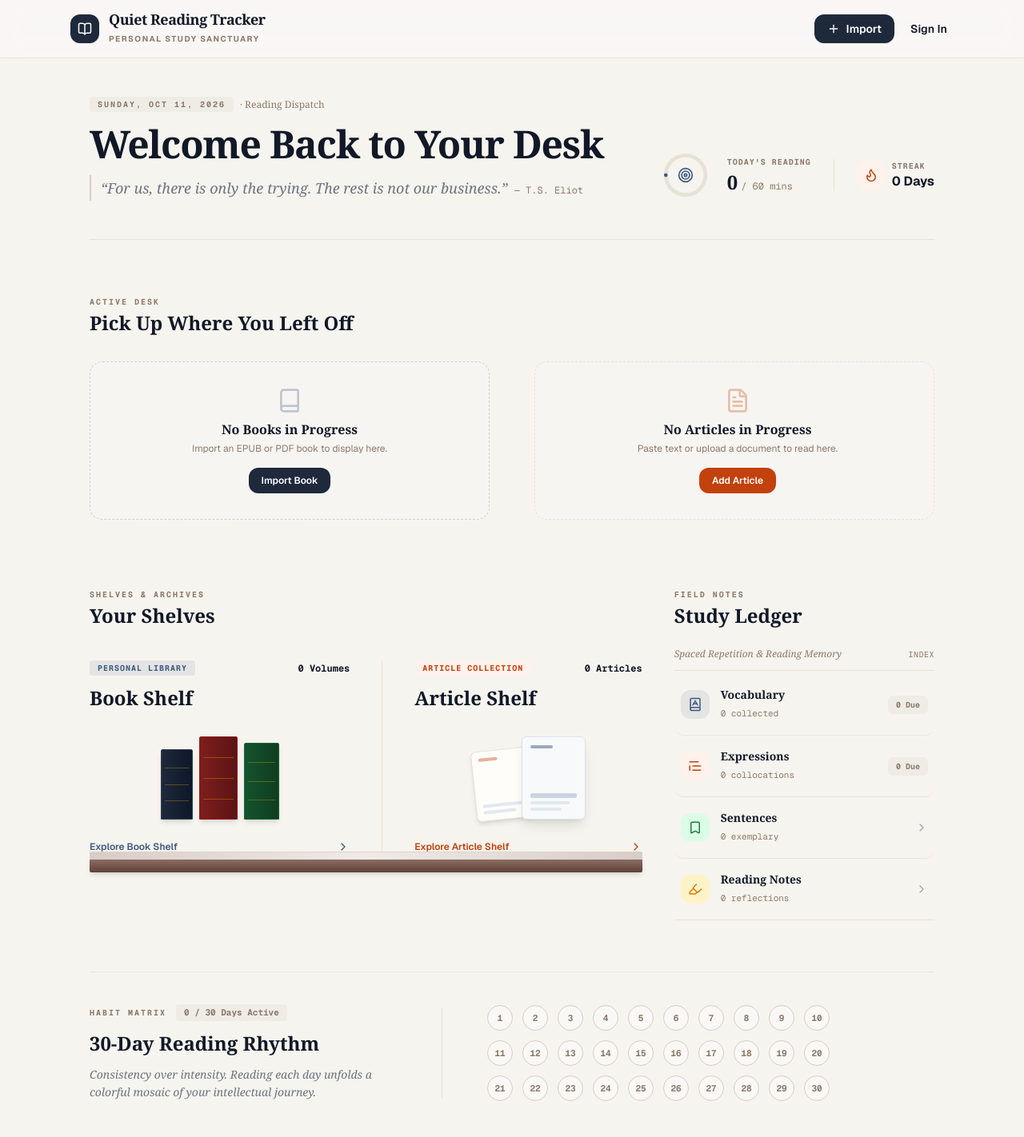
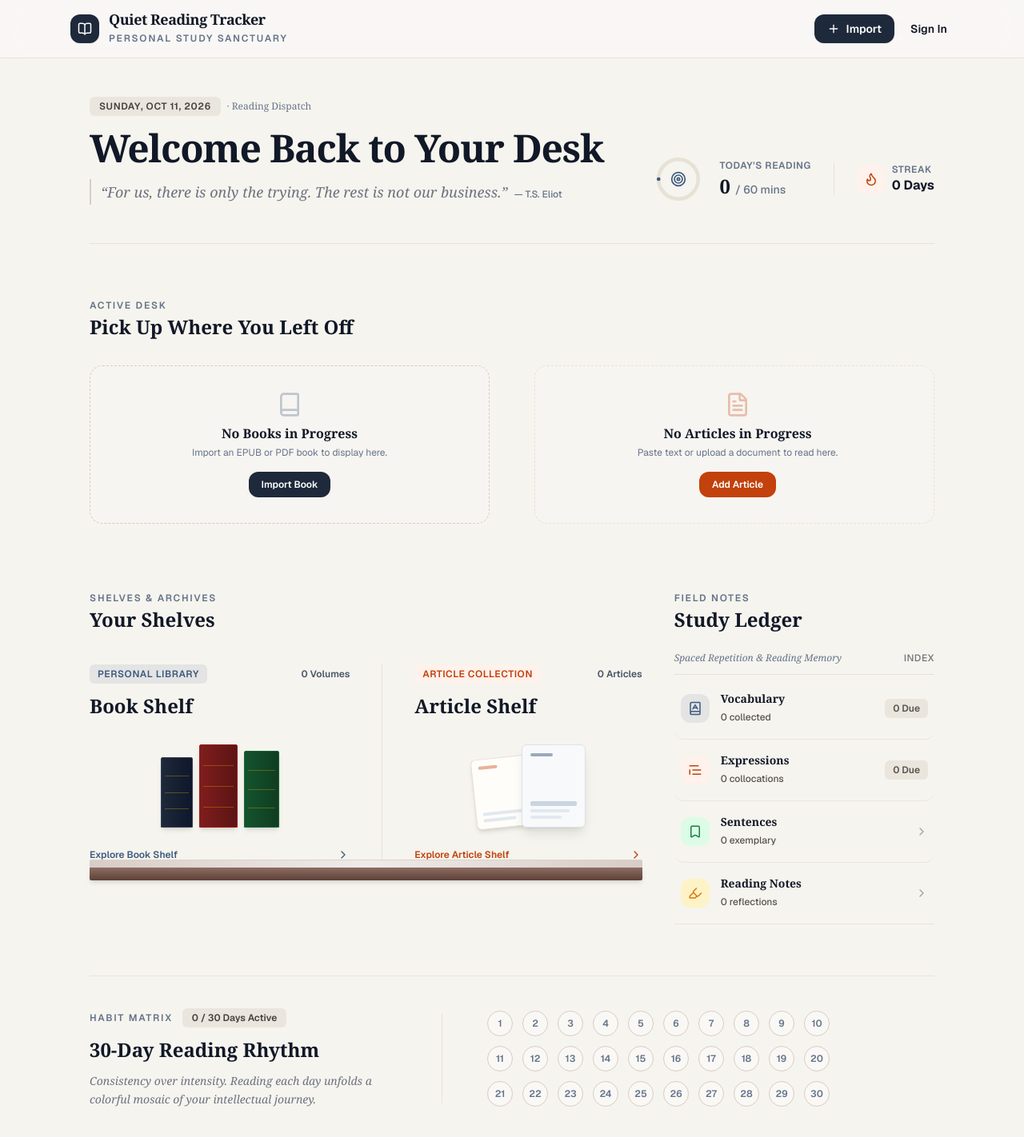
Before and after one commit to huangjh121-del/Quiet-phd-tracker, a Next.js app: page / in a window 1280 px wide. Shown: the top 1422 px of the page at 80% size. Built offline with nearby package versions, Linux system fonts and the light colour scheme; no server answers.

Commit message:
fix(typography): replace monospace slashed zero with clear readable sans font, enlarge signposts and improve contrast

```diff
--- a/src/app/globals.css
+++ b/src/app/globals.css
@@ -22,7 +22,7 @@
 body {
   background: #FAF9F6;
   color: #1C1C1C;
-  font-family: Arial, Helvetica, sans-serif;
+  font-family: var(--font-geist-sans), -apple-system, BlinkMacSystemFont, "Segoe UI", Roboto, "Helvetica Neue", Arial, sans-serif;
 }
 /* Copyright 2014 Mozilla Foundation
  *
--- a/src/app/page.tsx
+++ b/src/app/page.tsx
@@ -516,7 +516,7 @@ export default function Home() {
               <span className="font-serif font-bold text-lg tracking-tight text-[#111827] block leading-tight">
                 Quiet Reading Tracker
               </span>
-              <span className="text-[10px] uppercase font-bold tracking-[0.15em] text-[#8C7A6B]">
+              <span className="text-xs uppercase font-semibold tracking-[0.15em] text-[#64748B]">
                 Personal Study Sanctuary
               </span>
             </div>
@@ -552,17 +552,17 @@ export default function Home() {
           <div className="flex flex-col lg:flex-row lg:items-end justify-between gap-8">
             <div className="max-w-2xl space-y-3">
               <div className="flex items-center gap-2">
-                <span className="text-[10px] font-mono font-bold tracking-[0.2em] text-[#8C7A6B] bg-[#EFECE6] px-2.5 py-0.5 rounded uppercase">
+                <span className="text-xs font-semibold tracking-wider text-[#44403C] bg-[#EAE6DE] px-3 py-1 rounded-md uppercase">
                   {new Date().toLocaleDateString('en-US', { weekday: 'long', month: 'short', day: 'numeric', year: 'numeric' })}
                 </span>
-                <span className="text-xs text-[#8C7A6B] font-serif">· Reading Dispatch</span>
+                <span className="text-xs font-medium text-[#64748B] font-serif">· Reading Dispatch</span>
               </div>
               <h1 className="text-4xl md:text-5xl font-bold tracking-tight font-serif text-[#111827] leading-[1.15]">
                 Welcome Back to Your Desk
               </h1>
               <p className="text-[#6B7280] text-base md:text-lg font-serif italic border-l-2 border-[#D7CCC8] pl-3 py-0.5">
                 &ldquo;For us, there is only the trying. The rest is not our business.&rdquo;
-                <span className="text-xs not-italic text-[#8C7A6B] ml-2 font-mono">— T.S. Eliot</span>
+                <span className="text-xs not-italic font-medium text-[#64748B] ml-2 font-sans">— T.S. Eliot</span>
               </p>
             </div>
 
@@ -578,12 +578,12 @@ export default function Home() {
                 </div>
               </div>
               <div>
-                <span className="text-[10px] font-mono font-bold tracking-widest uppercase text-[#8C7A6B] block">
+                <span className="text-xs font-semibold tracking-wider uppercase text-[#64748B] block">
                   Today&apos;s Reading
                 </span>
-                <div className="flex items-baseline gap-1 mt-0.5">
+                <div className="flex items-baseline gap-1.5 mt-0.5">
                   <span className="text-2xl font-serif font-bold text-[#111827]">{readingStats.todayMins}</span>
-                  <span className="text-xs text-[#8C7A6B] font-mono">/ 60 mins</span>
+                  <span className="text-sm font-medium text-[#64748B]">/ 60 mins</span>
                 </div>
               </div>
               <div className="h-10 w-[1px] bg-[#E7E2D6] mx-1" />
@@ -592,7 +592,7 @@ export default function Home() {
                   <Flame className="w-4.5 h-4.5" />
                 </div>
                 <div>
-                  <span className="text-[10px] font-mono font-bold tracking-widest uppercase text-[#8C7A6B] block">Streak</span>
+                  <span className="text-xs font-semibold tracking-wider uppercase text-[#64748B] block">Streak</span>
                   <span className="text-base font-bold text-[#111827]">{readingStats.streak} Days</span>
                 </div>
               </div>
@@ -604,7 +604,7 @@ export default function Home() {
         <section className="space-y-6">
           <div className="flex items-center justify-between">
             <div>
-              <span className="text-[10px] font-mono font-bold tracking-[0.2em] text-[#8C7A6B] uppercase">
+              <span className="text-xs font-semibold tracking-[0.15em] text-[#64748B] uppercase">
                 Active Desk
               </span>
               <h2 className="text-2xl font-serif font-bold text-[#111827]">
@@ -641,7 +641,7 @@ export default function Home() {
 
                     {/* Footer ribbon */}
                     <div className="border-t border-white/10 pt-1 text-center">
-                      <span className="text-[8px] font-mono text-slate-400 font-bold">
+                      <span className="text-[9px] font-bold text-slate-300">
                         {mostRecentBook.progress}%
                       </span>
                     </div>
@@ -654,7 +654,7 @@ export default function Home() {
                 <div className="flex-1 min-w-0 flex flex-col justify-between py-1">
                   <div>
                     <div className="flex items-start justify-between gap-2 mb-1.5">
-                      <span className="text-[10px] font-mono font-bold tracking-widest uppercase text-[#3D5A80] bg-[#3D5A80]/10 px-2 py-0.5 rounded">
+                      <span className="text-xs font-semibold tracking-wider uppercase text-[#3D5A80] bg-[#3D5A80]/10 px-2.5 py-1 rounded-md">
                         Book in Progress
                       </span>
                       <button
@@ -685,8 +685,8 @@ export default function Home() {
 
                   <div className="mt-4 pt-3 border-t border-[#EAE5DA]">
                     <div className="flex justify-between items-center text-xs mb-1.5">
-                      <span className="font-mono text-[#8C7A6B] text-[11px]">Reading Progress</span>
-                      <span className="font-mono font-bold text-[#111827]">{mostRecentBook.progress}%</span>
+                      <span className="text-xs font-medium text-[#64748B]">Reading Progress</span>
+                      <span className="text-xs font-bold text-[#111827]">{mostRecentBook.progress}%</span>
                     </div>
                     <div className="w-full bg-[#E5E5E5] rounded-full h-1.5 overflow-hidden mb-3">
                       <div
@@ -705,10 +705,10 @@ export default function Home() {
                 </div>
               </div>
             ) : (
-              <div className="border border-dashed border-[#D7CCC8] rounded-2xl p-8 flex flex-col items-center justify-center text-center text-[#8C7A6B] bg-[#FAF8F5]/40">
+              <div className="border border-dashed border-[#D7CCC8] rounded-2xl p-8 flex flex-col items-center justify-center text-center text-[#64748B] bg-[#FAF8F5]/40">
                 <Book className="w-8 h-8 mb-2 opacity-30 text-[#3D5A80]" />
                 <h3 className="font-serif font-bold text-base text-[#111827] mb-1">No Books in Progress</h3>
-                <p className="text-xs text-[#8C7A6B] mb-4">Import an EPUB or PDF book to display here.</p>
+                <p className="text-xs text-[#64748B] mb-4">Import an EPUB or PDF book to display here.</p>
                 <button
                   onClick={() => { setImportCategory('book'); setShowImportModal(true); }}
                   className="px-4 py-2 bg-[#1E293B] text-white rounded-xl text-xs font-semibold cursor-pointer"
@@ -742,7 +742,7 @@ export default function Home() {
                     </div>
 
                     <div className="border-t border-[#E7E2D6] pt-1 text-center">
-                      <span className="text-[7.5px] font-mono text-[#8C7A6B] font-bold">
+                      <span className="text-[9px] font-bold text-[#64748B]">
                         {mostRecentArticle.progress}%
                       </span>
                     </div>
@@ -753,7 +753,7 @@ export default function Home() {
                 <div className="flex-1 min-w-0 flex flex-col justify-between py-1">
                   <div>
                     <div className="flex items-start justify-between gap-2 mb-1.5">
-                      <span className="text-[10px] font-mono font-bold tracking-widest uppercase text-[#C2410C] bg-[#FFF1EB] px-2 py-0.5 rounded">
+                      <span className="text-xs font-semibold tracking-wider uppercase text-[#C2410C] bg-[#FFF1EB] px-2.5 py-1 rounded-md">
                         Article in Progress
                       </span>
                       <button
@@ -784,8 +784,8 @@ export default function Home() {
 
                   <div className="mt-4 pt-3 border-t border-[#EAE5DA]">
                     <div className="flex justify-between items-center text-xs mb-1.5">
-                      <span className="font-mono text-[#8C7A6B] text-[11px]">Reading Progress</span>
-                      <span className="font-mono font-bold text-[#111827]">{mostRecentArticle.progress}%</span>
+                      <span className="text-xs font-medium text-[#64748B]">Reading Progress</span>
+                      <span className="text-xs font-bold text-[#111827]">{mostRecentArticle.progress}%</span>
                     </div>
                     <div className="w-full bg-[#E5E5E5] rounded-full h-1.5 overflow-hidden mb-3">
                       <div
@@ -804,10 +804,10 @@ export default function Home() {
                 </div>
               </div>
             ) : (
-              <div className="border border-dashed border-[#D7CCC8] rounded-2xl p-8 flex flex-col items-center justify-center text-center text-[#8C7A6B] bg-[#FAF8F5]/40 lg:border-l lg:border-[#E7E2D6] lg:pl-10">
+              <div className="border border-dashed border-[#D7CCC8] rounded-2xl p-8 flex flex-col items-center justify-center text-center text-[#64748B] bg-[#FAF8F5]/40 lg:border-l lg:border-[#E7E2D6] lg:pl-10">
                 <FileText className="w-8 h-8 mb-2 opacity-30 text-[#C2410C]" />
                 <h3 className="font-serif font-bold text-base text-[#111827] mb-1">No Articles in Progress</h3>
-                <p className="text-xs text-[#8C7A6B] mb-4">Paste text or upload a document to read here.</p>
+                <p className="text-xs text-[#64748B] mb-4">Paste text or upload a document to read here.</p>
                 <button
                   onClick={() => { setImportCategory('article'); setShowImportModal(true); }}
                   className="px-4 py-2 bg-[#C2410C] text-white rounded-xl text-xs font-semibold cursor-pointer"
@@ -824,7 +824,7 @@ export default function Home() {
           {/* Left Column: Living Shelves Showcases (2 cols) */}
           <div className="lg:col-span-2 space-y-8">
             <div>
-              <span className="text-[10px] font-mono font-bold tracking-[0.2em] text-[#8C7A6B] uppercase">
+              <span className="text-xs font-semibold tracking-[0.15em] text-[#64748B] uppercase">
                 Shelves & Archives
               </span>
               <h2 className="text-2xl font-serif font-bold text-[#111827]">
@@ -842,10 +842,10 @@ export default function Home() {
                 >
                   <div>
                     <div className="flex items-center justify-between mb-3">
-                      <span className="text-[10px] font-mono font-bold tracking-widest uppercase text-[#3D5A80] bg-[#3D5A80]/10 px-2.5 py-0.5 rounded">
+                      <span className="text-xs font-semibold tracking-wider uppercase text-[#3D5A80] bg-[#3D5A80]/10 px-2.5 py-1 rounded-md">
                         Personal Library
                       </span>
-                      <span className="text-xs font-mono font-bold text-[#111827]">
+                      <span className="text-xs font-semibold text-[#475569]">
                         {books.length} Volumes
                       </span>
                     </div>
@@ -891,10 +891,10 @@ export default function Home() {
                 >
                   <div>
                     <div className="flex items-center justify-between mb-3">
-                      <span className="text-[10px] font-mono font-bold tracking-widest uppercase text-[#C2410C] bg-[#FFF1EB] px-2.5 py-0.5 rounded">
+                      <span className="text-xs font-semibold tracking-wider uppercase text-[#C2410C] bg-[#FFF1EB] px-2.5 py-1 rounded-md">
                         Article Collection
                       </span>
-                      <span className="text-xs font-mono font-bold text-[#111827]">
+                      <span className="text-xs font-semibold text-[#475569]">
                         {articles.length} Articles
                       </span>
                     </div>
@@ -944,7 +944,7 @@ export default function Home() {
           {/* Right Column: Knowledge Study Ledger (Ruled Notebook Index) */}
           <div className="space-y-4">
             <div>
-              <span className="text-[10px] font-mono font-bold tracking-[0.2em] text-[#8C7A6B] uppercase">
+              <span className="text-xs font-semibold tracking-[0.15em] text-[#64748B] uppercase">
                 Field Notes
               </span>
               <h2 className="text-2xl font-serif font-bold text-[#111827]">
@@ -955,10 +955,10 @@ export default function Home() {
             {/* Ruled Notebook Ledger Catalog (Unboxed classic index layout) */}
             <div className="pt-2">
               <div className="border-b border-[#E7E2D6] pb-3 mb-1 flex items-center justify-between">
-                <span className="text-xs font-serif italic text-[#8C7A6B]">
+                <span className="text-xs font-serif italic text-[#64748B]">
                   Spaced Repetition & Reading Memory
                 </span>
-                <span className="text-[10px] font-mono text-[#8C7A6B] uppercase tracking-wider">
+                <span className="text-xs font-medium text-[#71717A] uppercase tracking-wider">
                   Index
                 </span>
               </div>
@@ -978,11 +978,11 @@ export default function Home() {
                       <span className="block font-serif font-bold text-sm text-[#111827] group-hover:text-[#3D5A80] transition-colors">
                         Vocabulary
                       </span>
-                      <span className="text-[11px] font-mono text-[#8C7A6B]">{libStats.words} collected</span>
+                      <span className="text-xs font-medium text-[#57534E]">{libStats.words} collected</span>
                     </div>
                   </div>
-                  <span className={`text-[10px] font-mono font-bold px-2.5 py-1 rounded-md ${
-                    libStats.dueWords > 0 ? 'bg-[#C2410C] text-white shadow-2xs' : 'bg-[#EFECE6] text-[#8C7A6B]'
+                  <span className={`text-xs font-semibold px-2.5 py-1 rounded-md transition-colors ${
+                    libStats.dueWords > 0 ? 'bg-[#C2410C] text-white shadow-xs' : 'bg-[#EAE6DE] text-[#57534E]'
                   }`}>
                     {libStats.dueWords} Due
                   </span>
@@ -1001,11 +1001,11 @@ export default function Home() {
                       <span className="block font-serif font-bold text-sm text-[#111827] group-hover:text-[#C2410C] transition-colors">
                         Expressions
                       </span>
-                      <span className="text-[11px] font-mono text-[#8C7A6B]">{libStats.phrases} collocations</span>
+                      <span className="text-xs font-medium text-[#57534E]">{libStats.phrases} collocations</span>
                     </div>
                   </div>
-                  <span className={`text-[10px] font-mono font-bold px-2.5 py-1 rounded-md ${
-                    libStats.duePhrases > 0 ? 'bg-[#C2410C] text-white shadow-2xs' : 'bg-[#EFECE6] text-[#8C7A6B]'
+                  <span className={`text-xs font-semibold px-2.5 py-1 rounded-md transition-colors ${
+                    libStats.duePhrases > 0 ? 'bg-[#C2410C] text-white shadow-xs' : 'bg-[#EAE6DE] text-[#57534E]'
                   }`}>
                     {libStats.duePhrases} Due
                   </span>
@@ -1024,7 +1024,7 @@ export default function Home() {
                       <span className="block font-serif font-bold text-sm text-[#111827] group-hover:text-[#15803D] transition-colors">
                         Sentences
                       </span>
-                      <span className="text-[11px] font-mono text-[#8C7A6B]">{libStats.sentences} exemplary</span>
+                      <span className="text-xs font-medium text-[#57534E]">{libStats.sentences} exemplary</span>
                     </div>
                   </div>
                   <ChevronRight className="w-4 h-4 text-[#9CA3AF] group-hover:translate-x-1 transition-transform" />
@@ -1043,7 +1043,7 @@ export default function Home() {
                       <span className="block font-serif font-bold text-sm text-[#111827] group-hover:text-[#D97706] transition-colors">
                         Reading Notes
                       </span>
-                      <span className="text-[11px] font-mono text-[#8C7A6B]">{libStats.notes} reflections</span>
+                      <span className="text-xs font-medium text-[#57534E]">{libStats.notes} reflections</span>
                     </div>
                   </div>
                   <ChevronRight className="w-4 h-4 text-[#9CA3AF] group-hover:translate-x-1 transition-transform" />
@@ -1059,14 +1059,14 @@ export default function Home() {
             {/* Left Narrative & Stats Block (No empty void) */}
             <div className="space-y-3 max-w-sm shrink-0">
               <div className="flex items-center gap-3">
-                <span className="text-[10px] font-mono font-bold tracking-[0.2em] text-[#8C7A6B] uppercase">
+                <span className="text-xs font-semibold tracking-[0.15em] text-[#64748B] uppercase">
                   Habit Matrix
                 </span>
                 {(() => {
                   const days = displayDays.length > 0 ? displayDays : [];
                   const activeCount = days.filter(d => readingStats.history && readingStats.history[d] > 0).length;
                   return (
-                    <span className="text-[11px] font-mono font-bold text-[#8C7A6B] bg-[#EFECE6] px-2.5 py-0.5 rounded">
+                    <span className="text-xs font-semibold text-[#44403C] bg-[#EAE6DE] px-3 py-1 rounded-md">
                       {activeCount} / 30 Days Active
                     </span>
                   );
@@ -1116,12 +1116,12 @@ export default function Home() {
                         style={{
                           backgroundColor: isRead ? color : '#FAF8F5',
                           border: isRead ? `1px solid ${color}` : '1px solid #D7CCC8',
-                          color: isRead ? '#FFFFFF' : '#8C7A6B',
+                          color: isRead ? '#FFFFFF' : '#64748B',
                           boxShadow: isRead ? `0 2px 8px ${color}45` : 'none'
                         }}
                         title={!isPlaceholder ? `${dateStr}: ${mins > 0 ? `${mins} mins read` : 'No reading recorded'}` : `Day ${i + 1}`}
                       >
-                        <span className="text-[11px] font-mono font-bold leading-none">
+                        <span className="text-xs font-semibold leading-none">
                           {i + 1}
                         </span>
                       </div>
@@ -1148,7 +1148,7 @@ export default function Home() {
 
               {/* Category Selector */}
               <div>
-                <h4 className="text-xs font-mono font-bold tracking-widest uppercase text-[#8C7A6B] mb-3">Target Shelf</h4>
+                <h4 className="text-xs font-semibold tracking-wider uppercase text-[#64748B] mb-3">Target Shelf</h4>
                 <div className="grid grid-cols-2 gap-4">
                   <button
                     onClick={() => { setImportCategory('book'); setImportMethod('file'); }}
@@ -1198,12 +1198,12 @@ export default function Home() {
               {/* Method 1: File Upload */}
               {importMethod === 'file' ? (
                 <div>
-                  <h4 className="text-xs font-mono font-bold tracking-widest uppercase text-[#8C7A6B] mb-3">Upload Document</h4>
+                  <h4 className="text-xs font-semibold tracking-wider uppercase text-[#64748B] mb-3">Upload Document</h4>
                   <div
                     className={`border-2 border-dashed rounded-2xl p-10 flex flex-col items-center justify-center text-center cursor-pointer transition-colors ${
                       isDragging
                         ? (importCategory === 'book' ? 'border-[#3D5A80] bg-[#3D5A80]/5' : 'border-[#C2410C] bg-[#FFF1EB]')
-                        : 'border-[#D7CCC8] hover:border-[#8C7A6B] bg-white'
+                        : 'border-[#D7CCC8] hover:border-[#64748B] bg-white'
                     }`}
                     onClick={() => fileInputRef.current?.click()}
                     onDragOver={handleDragOver}
@@ -1218,11 +1218,11 @@ export default function Home() {
                       </>
                     ) : (
                       <>
-                        <div className="w-12 h-12 bg-[#F6F4EE] rounded-2xl flex items-center justify-center mb-3 text-[#8C7A6B]">
+                        <div className="w-12 h-12 bg-[#F6F4EE] rounded-2xl flex items-center justify-center mb-3 text-[#64748B]">
                           <Upload className="w-6 h-6" />
                         </div>
                         <p className="font-serif font-bold text-[#111827] mb-1">Click to Upload or Drag & Drop</p>
-                        <p className="text-xs text-[#8C7A6B]">Supports .epub and .pdf formats</p>
+                        <p className="text-xs text-[#64748B]">Supports .epub and .pdf formats</p>
                       </>
                     )}
                   </div>
--- a/src/app/reader/ReaderClient.tsx
+++ b/src/app/reader/ReaderClient.tsx
@@ -1295,12 +1295,12 @@ export default function Reader() {
                 </div>
                 <div>
                   <h3 className="font-serif font-bold text-lg text-[#111827]">Add Reading Note</h3>
-                  <span className="text-[10px] font-mono text-[#8C7A6B] block">Highlight & personal reflections</span>
+                  <span className="text-xs text-[#64748B] block">Highlight & personal reflections</span>
                 </div>
               </div>
               <button
                 onClick={() => setNoteModal(null)}
-                className="p-1 rounded-full text-[#8C7A6B] hover:text-[#111827] cursor-pointer"
+                className="p-1 rounded-full text-[#64748B] hover:text-[#111827] cursor-pointer"
               >
                 <X className="w-5 h-5" />
               </button>
@@ -1315,7 +1315,7 @@ export default function Reader() {
 
             {/* User Thought / Note textarea */}
             <div className="space-y-1.5">
-              <label className="text-[11px] font-mono uppercase tracking-wider text-[#8C7A6B]">
+              <label className="text-xs font-semibold uppercase tracking-wider text-[#64748B]">
                 Personal Reflection or Thoughts (Optional)
               </label>
               <textarea
```
Also changed, not shown: src/app/library/articles/page.tsx (+6 -6 lines), src/app/notes/page.tsx (+11 -11 lines).
